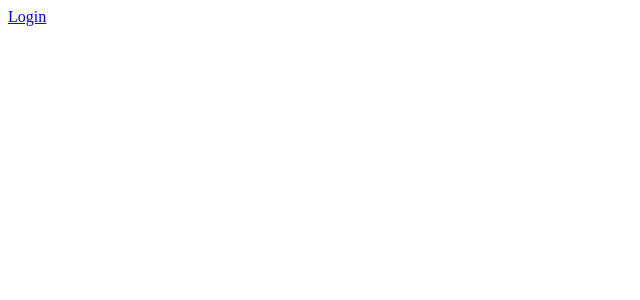
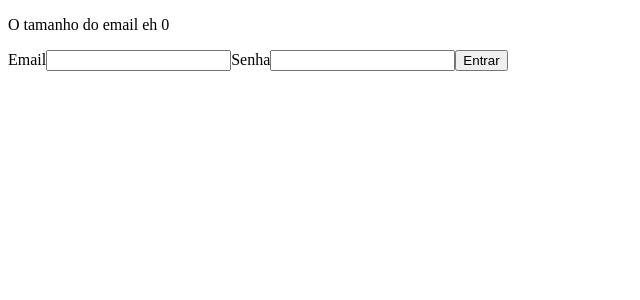
Before and after one commit to fabioNog/basic_react_hook, a React (Create React App) app: page /login3 in a window 1280 px wide. Before the commit this address led to /. Shown: the top 300 px of the page, without its empty margins (0-640 px from the left). Built offline with nearby package versions, Linux system fonts and the light colour scheme.

Commit message:
Using hook useMemo

```diff
--- /dev/null
+++ b/src/app/pages/login/Login3.tsx
@@ -0,0 +1,45 @@
+import {useState, useMemo} from 'react';
+
+export const Login3 = () => {
+
+    const [email, setEmail] = useState('');
+    const [password, setPassword] = useState('');
+
+    const emailLength = useMemo(() => {
+        return email.length * 5;
+    },[email])
+
+
+
+    const handleLogin = () => {
+        console.log(email,password);
+    }
+    return (
+
+        <div>
+            <p>O tamanho do email eh {emailLength}</p>
+            <form action="">
+                <label htmlFor="">
+                    <span>Email</span>
+                    <input
+                        value={email}
+                        onChange={e =>  setEmail(e.target.value)}
+                    />
+                </label>
+                <label htmlFor="">
+                    <span>Senha</span>
+                    <input
+                        type="password"
+                        value={password}
+                        onChange={e =>  setPassword(e.target.value)}
+                    />
+                </label>
+
+                <button onClick={handleLogin}>
+                    Entrar
+                </button>
+            </form>
+
+        </div>
+    )
+}
--- a/src/app/routes/index.tsx
+++ b/src/app/routes/index.tsx
@@ -10,6 +10,7 @@ import {
 import { Dashboard } from "../pages/dashboard/Dashboard";
 import { Login } from "../pages/login/Login";
 import { Login2 } from "../pages/login/Login2";
+import { Login3 } from "../pages/login/Login3";
 // import your route components too
 
 export const RoutesApp = () => {
@@ -19,6 +20,7 @@ export const RoutesApp = () => {
             <Route path="/"  element={<Dashboard/>}/>
             <Route path="/login"  element={<Login/>}/>
             <Route path="/login2"  element={<Login2/>}/>
+            <Route path="/login3"  element={<Login3/>}/>
             <Route
         path="*"
         element={<Navigate to="/" replace />}
```
